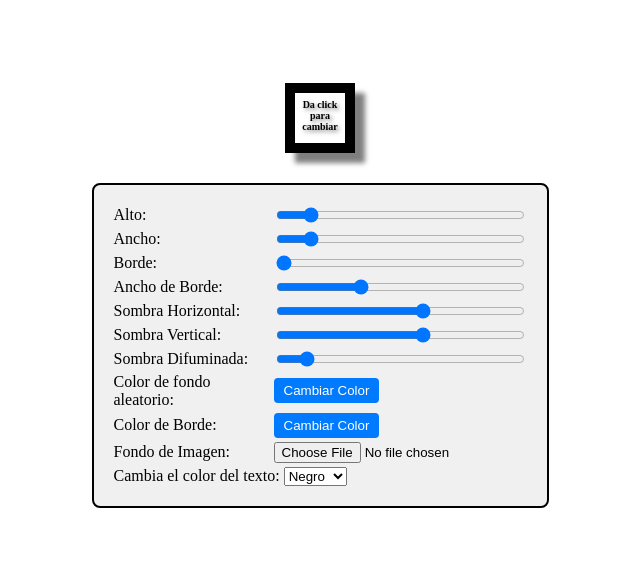
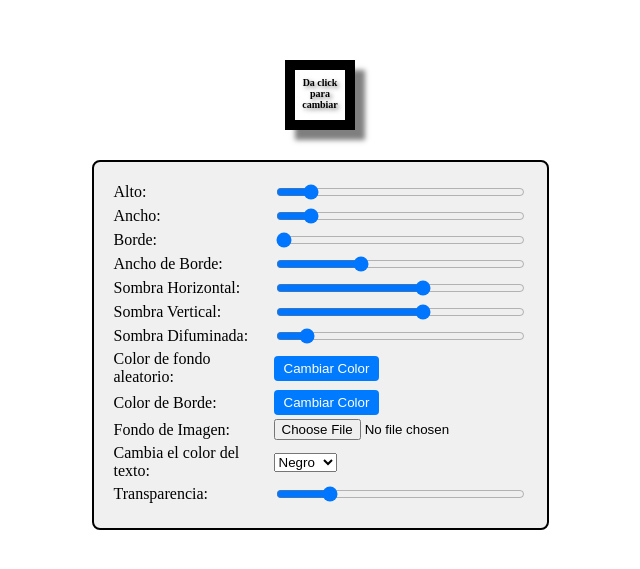
Before and after one commit to Yammery80/FundamentosJS, a plain HTML site: page ejerciciosDOM/dinamicBox/index.html in a window 1280 px wide. Shown: the part 105-674 px from the top of the page, without its empty margins (320-960 px from the left). Drawn offline with Linux system fonts and the light colour scheme.

Commit message:
DinamicBox

```diff
--- a/ejerciciosDOM/dinamicBox/app.js
+++ b/ejerciciosDOM/dinamicBox/app.js
@@ -13,6 +13,8 @@ const div = document.querySelector('div');
 const message = document.querySelector('h1');
 const backgroundImageInput = document.getElementById('backgroundImage');
 const textColorSelector = document.getElementById('textColor');
+const transColor = document.getElementById('TransparentColor');
+
 // Función para actualizar el estilo de la caja
 function updateBox() {
     //constantes  de alto y ancho
@@ -24,11 +26,14 @@ function updateBox() {
     box.style.borderRadius = borderInput.value + 'px';
     box.style.borderWidth = wborderInput.value + 'px';
     box.style.boxShadow = `${shadowXInput.value}px ${shadowYInput.value}px ${shadowBlurInput.value}px rgba(0, 0, 0, 0.5)`;
+    box.style.opacity = transColor.value + '%';
 
-    //Ajustar tamaño de la letra dinpamicamente basado en las dimensiones del div
+    //Ajustar tamaño de la letra dinamicamente basado en las dimensiones del div
     const fontSize =Math.min(height, width) * 0.17; //Ajusta el 12% de la dimensión del div , pero más pequeña
     message.style.fontSize = fontSize + 'px';
 }
+
+
 
 // Declarar función de cambio de color
 const changeColor = () => {
@@ -108,7 +113,7 @@ function setBackgroundImage(){
         box.style.backgroundImage = `url(${reader.result})`;
     };
 
-    //Si se selecciona una iamgen, se carga
+    //Si se selecciona una imagen, se carga
     if (file){
         reader.readAsDataURL(file);
     }
@@ -120,6 +125,7 @@ function updateTextColor() {
     const selectedColor = textColorSelector.value; // Obtiene el valor seleccionado
     message.style.color = selectedColor; // Cambia el color del texto del mensaje
 }
+
 // Evento para escuchar cuando se cambie la opción en el selector
 textColorSelector.addEventListener('change', updateTextColor);
 // Visualizar los cambios en los inputs
@@ -130,3 +136,5 @@ wborderInput.addEventListener('input', updateBox);
 shadowXInput.addEventListener('input', updateBox);
 shadowYInput.addEventListener('input', updateBox);
 shadowBlurInput.addEventListener('input', updateBox);
+transColor.addEventListener('input', updateBox);
+degraColor.addEventListener('input', updateBox);
--- a/ejerciciosDOM/dinamicBox/index.html
+++ b/ejerciciosDOM/dinamicBox/index.html
@@ -51,12 +51,17 @@
     <label for="backgroundImage">Fondo de Imagen:</label>
     <input type="file" id="backgroundImage" accept="image/*">
 </div>
+<div class="input-group">
 <label for="textColor">Cambia el color del texto:</label>
 <select id="textColor">
     <option value="black">Negro</option>
     <option value="white">Blanco</option>
 </select>
 </div>
+<div class="input-group">
+    <label for="TransparentColor">Transparencia:</label>
+    <input type="range" name="TransparentColor" id="TransparentColor" min="0" max="100" value="20">
+</div>
 <script src="./app.js"></script>
 </body>
 </html>
```
